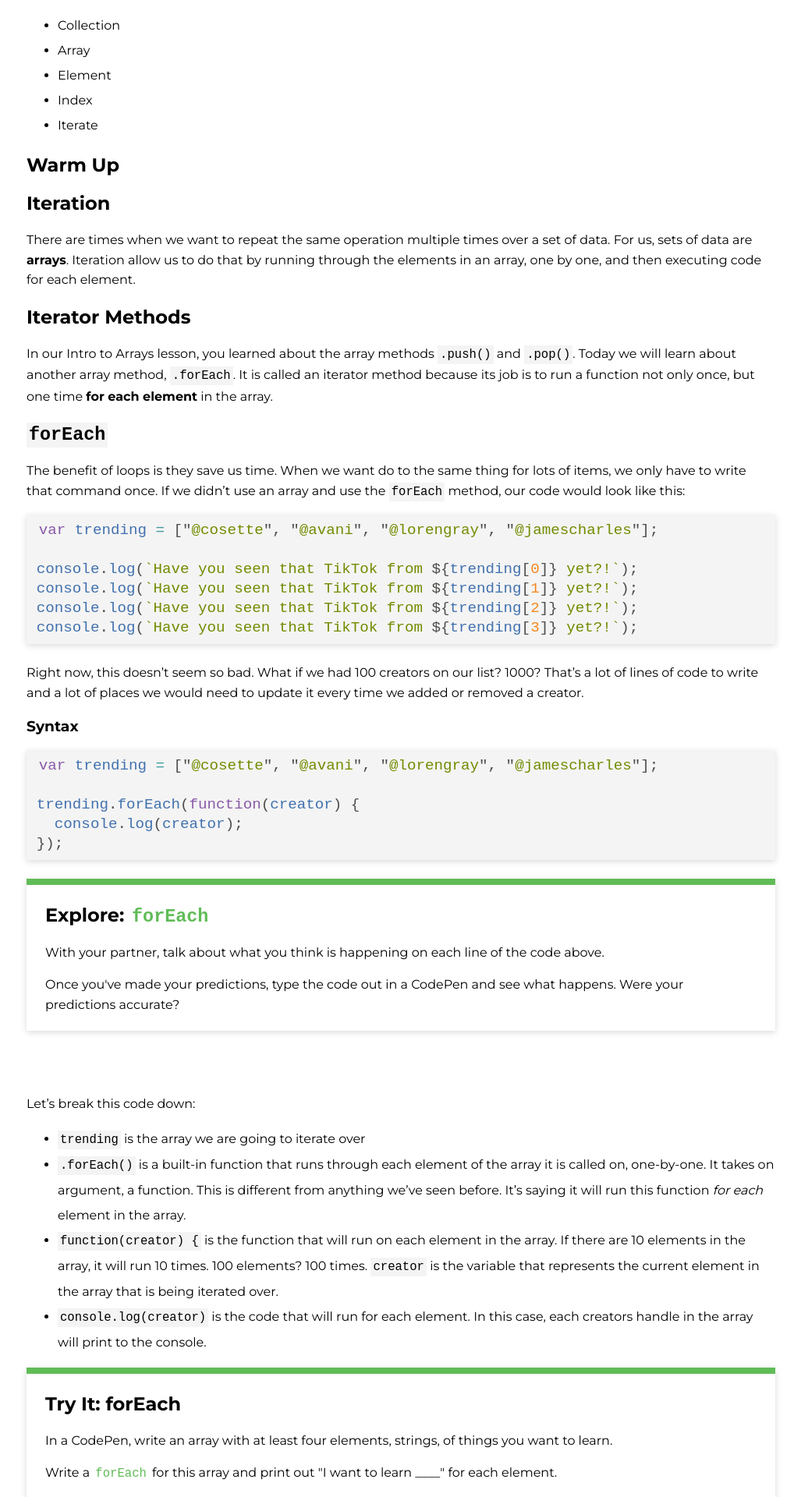
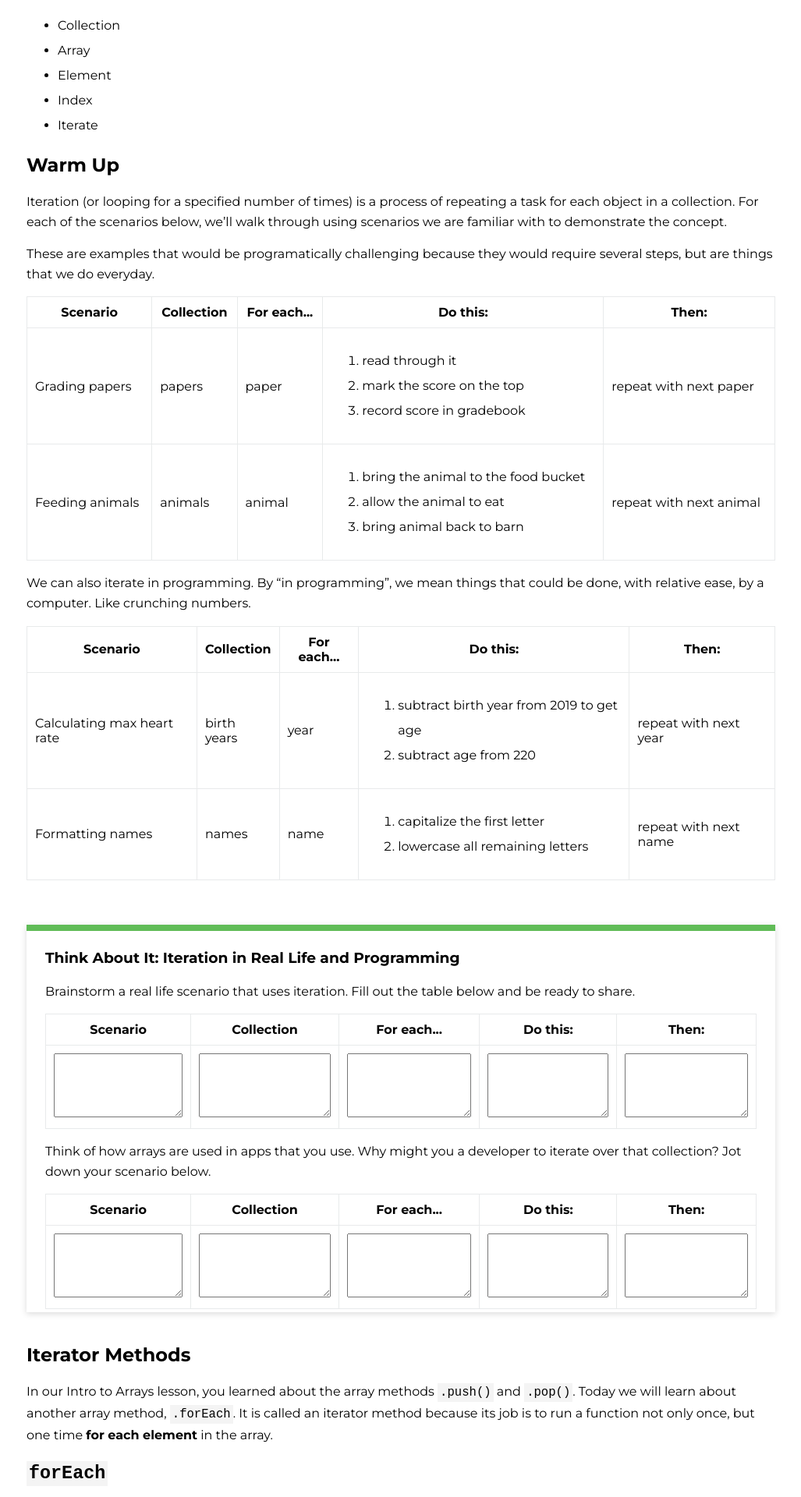
Before and after one commit to ameseee/kwk-curriculum-site, a Jekyll site: the page built from web-app/lessons/js-arrays-intermediate/index.md, in a window 1280 px wide. Shown: the part 374-2294 px from the top of the page at 78% size, without its empty margins (126-1153 px from the left). Built offline with Jekyll 4.4.1, drawn with Linux system fonts in a browser that asks for light colours; nearby versions of some CDN libraries; some of the changed text lies outside the part shown.

Commit message:
Add warm up to Iteration lesson, styles for tables

````diff
--- a/_sass/content.scss
+++ b/_sass/content.scss
@@ -82,6 +82,21 @@ ul.module-quick-links {
   }
 }
 
+table th, td, tr {
+  border: 1px solid $light-gray;
+  padding: 10px;
+}
+
+table {
+  border-collapse: collapse;
+  width: 100%;
+  // box-shadow: inset 0 0 1em $light-gray, 0 0 1em $medium-gray;
+}
+
+textarea {
+  width: 100%;
+}
+
 @media screen and (max-width: 900px) {
 
   .content {
--- a/web-app/lessons/js-arrays-intermediate/index.md
+++ b/web-app/lessons/js-arrays-intermediate/index.md
@@ -17,11 +17,136 @@ title: Intermediate Arrays
 
 ## Warm Up
 
+Iteration (or looping for a specified number of times) is a process of repeating a task for each object in a collection. For each of the scenarios below, we’ll walk through using scenarios we are familiar with to demonstrate the concept.
 
+These are examples that would be programatically challenging because they would require several steps, but are things that we do everyday.
 
-## Iteration
+<table>
+  <thead>
+    <tr>
+      <th>Scenario</th>
+      <th>Collection</th>
+      <th>For each...</th>
+      <th>Do this:</th>
+      <th>Then:</th>
+    </tr>
+  </thead>
+  <tbody>
+    <tr>
+      <td>Grading papers</td>
+      <td>papers</td>
+      <td>paper</td>
+      <td>
+        <ol>
+          <li>read through it</li>
+          <li>mark the score on the top</li>
+          <li>record score in gradebook</li>
+        </ol>
+      </td>
+      <td>repeat with next paper</td>
+    </tr>
+    <tr>
+      <td>Feeding animals</td>
+      <td>animals</td>
+      <td>animal</td>
+      <td>
+        <ol>
+          <li>bring the animal to the food bucket</li>
+          <li>allow the animal to eat</li>
+          <li>bring animal back to barn</li>
+        </ol>
+      </td>
+      <td>repeat with next animal</td>
+    </tr>
+  </tbody>
+</table>
 
-There are times when we want to repeat the same operation multiple times over a set of data. For us, sets of data are **arrays**. Iteration allow us to do that by running through the elements in an array, one by one, and then executing code for each element.
+We can also iterate in programming. By “in programming”, we mean things that could be done, with relative ease, by a computer. Like crunching numbers.
+
+<table>
+  <thead>
+    <tr>
+      <th>Scenario</th>
+      <th>Collection</th>
+      <th>For each...</th>
+      <th>Do this:</th>
+      <th>Then:</th>
+    </tr>
+  </thead>
+  <tbody>
+    <tr>
+      <td>Calculating max heart rate</td>
+      <td>birth years</td>
+      <td>year</td>
+      <td>
+        <ol>
+          <li>subtract birth year from 2019 to get age</li>
+          <li>subtract age from 220</li>
+        </ol>
+      </td>
+      <td>repeat with next year</td>
+    </tr>
+    <tr>
+      <td>Formatting names</td>
+      <td>names</td>
+      <td>name</td>
+      <td>
+        <ol>
+          <li>capitalize the first letter</li>
+          <li>lowercase all remaining letters</li>
+        </ol>
+      </td>
+      <td>repeat with next name</td>
+    </tr>
+  </tbody>
+</table>
+<br>
+
+<div class="try-it">
+  <h3>Think About It: Iteration in Real Life and Programming</h3>
+  <p>Brainstorm a real life scenario that uses iteration. Fill out the table below and be ready to share.</p>
+  <table>
+    <thead>
+      <tr>
+        <th>Scenario</th>
+        <th>Collection</th>
+        <th>For each...</th>
+        <th>Do this:</th>
+        <th>Then:</th>
+      </tr>
+    </thead>
+    <tbody>
+      <tr>
+        <td><textarea rows="4"></textarea></td>
+        <td><textarea rows="4"></textarea></td>
+        <td><textarea rows="4"></textarea></td>
+        <td><textarea rows="4"></textarea></td>
+        <td><textarea rows="4"></textarea></td>
+      </tr>
+    </tbody>
+  </table>
+  <p>Think of how arrays are used in apps that you use. Why might you a developer to iterate over that collection? Jot down your scenario below.</p>
+  <table>
+  <thead>
+      <tr>
+        <th>Scenario</th>
+        <th>Collection</th>
+        <th>For each...</th>
+        <th>Do this:</th>
+        <th>Then:</th>
+      </tr>
+    </thead>
+    <tbody>
+      <tr>
+        <td><textarea rows="4"></textarea></td>
+        <td><textarea rows="4"></textarea></td>
+        <td><textarea rows="4"></textarea></td>
+        <td><textarea rows="4"></textarea></td>
+        <td><textarea rows="4"></textarea></td>
+      </tr>
+    </tbody>
+  </table>
+</div>
 
 ## Iterator Methods
 
@@ -29,7 +154,7 @@ In our Intro to Arrays lesson, you learned about the array methods `.push()` and
 
 ## `forEach`
 
-The benefit of loops is they save us time. When we want do to the same thing for lots of items, we only have to write that command once. If we didn’t use an array and use the `forEach` method, our code would look like this:
+The benefit of iterators is they save us time. When we want do to the same thing for lots of items, we only have to write that command once. For example, if we wanted to do something with each string in the `trending` array, our code would look like this:
 
 ```js
 var trending = ["@cosette", "@avani", "@lorengray", "@jamescharles"];
@@ -40,11 +165,11 @@ console.log(`Have you seen that TikTok from ${trending[2]} yet?!`);
 console.log(`Have you seen that TikTok from ${trending[3]} yet?!`);
 ```
 
-Right now, this doesn’t seem so bad. What if we had 100 creators on our list? 1000? That’s a lot of lines of code to write and a lot of places we would need to update it every time we added or removed a creator.
+Right now, this doesn’t seem so bad. What if we had 100 creators on our list? 1000? That’s a lot of lines of code to write and potentially a lot of places we would need to update it every time we added or removed a creator.
 
 ### Syntax
 
-```javascript
+```js
 var trending = ["@cosette", "@avani", "@lorengray", "@jamescharles"];
 
 trending.forEach(function(creator) {
````
